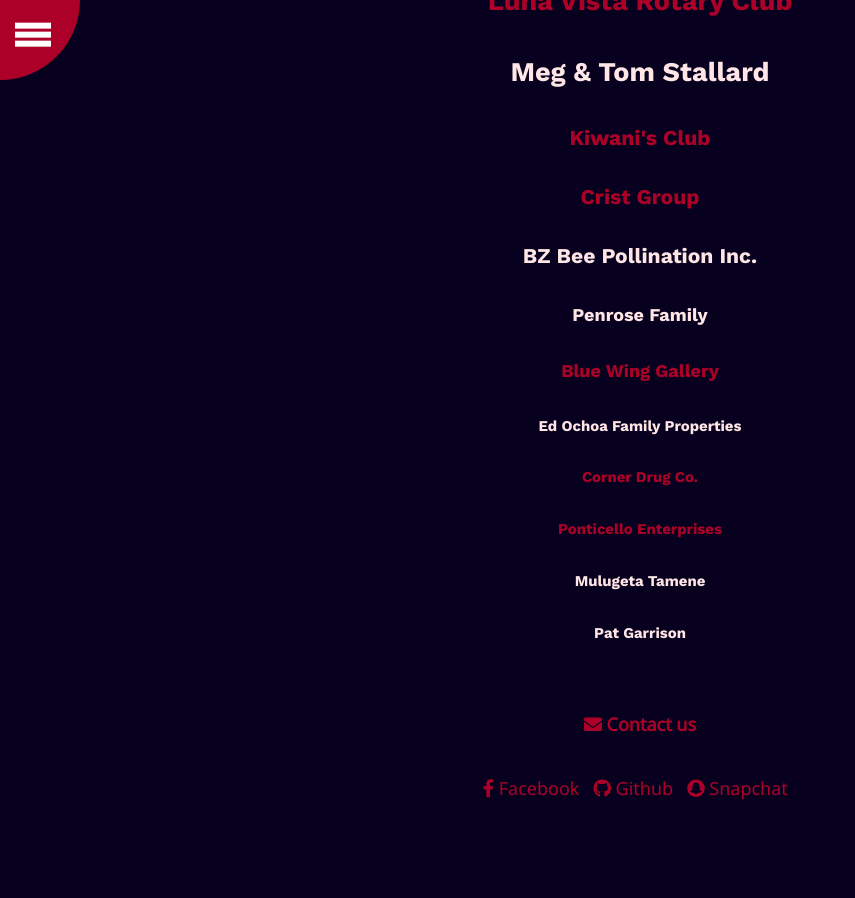
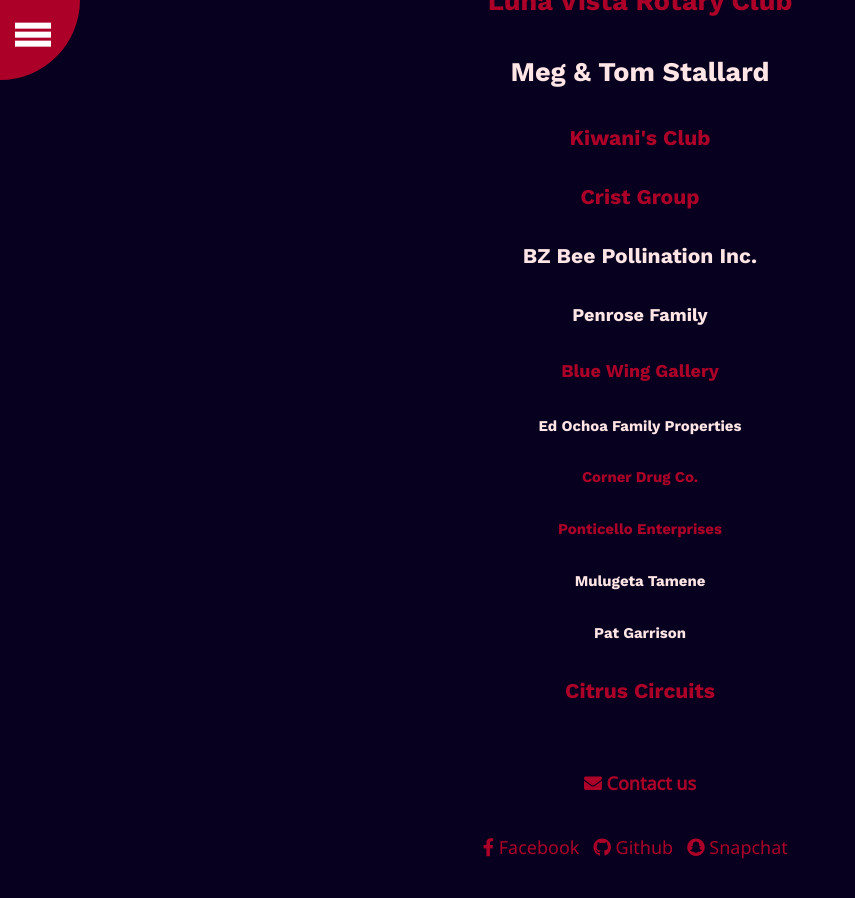
Before and after one commit to FRCTeam5458DigitalMinds/team5458.com, a Jekyll site: the page built from _pages/sponsors.html, in a window 1280 px wide and 900 px high, scrolled down 1350 px. Shown: the whole window, without its empty margins (0-855 px from the left). Built offline with Jekyll 4.4.1, drawn with Linux system fonts in a browser that asks for light colours; nearby versions of some CDN libraries; before the commit the page ends 2191 px from its top, so only the background shows below that.

Commit message:
Add Citrus Circuits

```diff
--- a/_data/sponsors.yml
+++ b/_data/sponsors.yml
@@ -64,3 +64,7 @@
 
 - name: Pat Garrison
   importance: 4
+
+- name: Citrus Circuits
+  link: https://www.citruscircuits.org/
+  importance: 2
```
